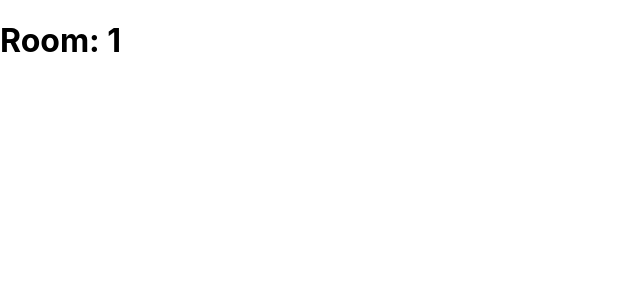
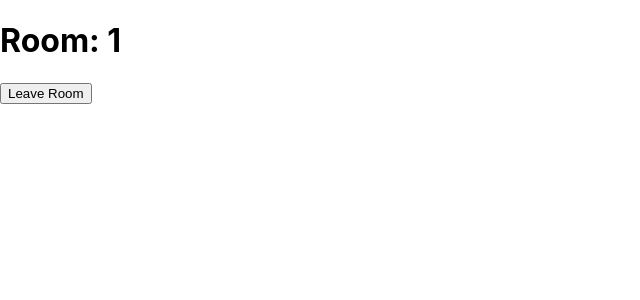
Before and after one commit to SvastikP/Virtual-Karaoke, a React (Create React App) app in the folder Implementation Project/Virtual Karaoke/client/: page /room/1 in a window 1280 px wide. Shown: the top 300 px of the page, without its empty margins (0-640 px from the left). Built offline with nearby package versions, Linux system fonts and the light colour scheme.

Commit message:
Add leave room feature - allow users to exit room session and return to home page

```diff
--- a/Implementation Project/Virtual Karaoke/client/src/App.css
+++ b/Implementation Project/Virtual Karaoke/client/src/App.css
@@ -21,3 +21,12 @@
   flex-direction: column;
   gap: 20px;
 }
+
+.room-container {
+  display: flex;
+  flex-direction: column;
+  align-items: center;
+  justify-content: center;
+  height: 100vh;
+  text-align: center;
+}
--- a/Implementation Project/Virtual Karaoke/client/src/pages/room.js
+++ b/Implementation Project/Virtual Karaoke/client/src/pages/room.js
@@ -1,13 +1,21 @@
-import { useParams } from "react-router-dom";
-import { useEffect, useRef } from "react";
+import { useParams, useNavigate } from "react-router-dom";
 
 function Room() {
   const { roomId } = useParams(); //Get room id
+  const navigate = useNavigate(); //Navigate hook for routing
+
+  //Handle leaving the room
+  const handleLeaveRoom = () => {
+    navigate("/"); //Navigate back to home page
+  };
 
 
   return (
     <div className="room-container">
       <h1 className="title">Room: {roomId} </h1>
+      <div className="button-container">
+        <button onClick={handleLeaveRoom}>Leave Room</button>
+      </div>
     </div>
   );
 }
```
Also changed, not shown: 2 other files (tests, documents, lock files or other folders).
